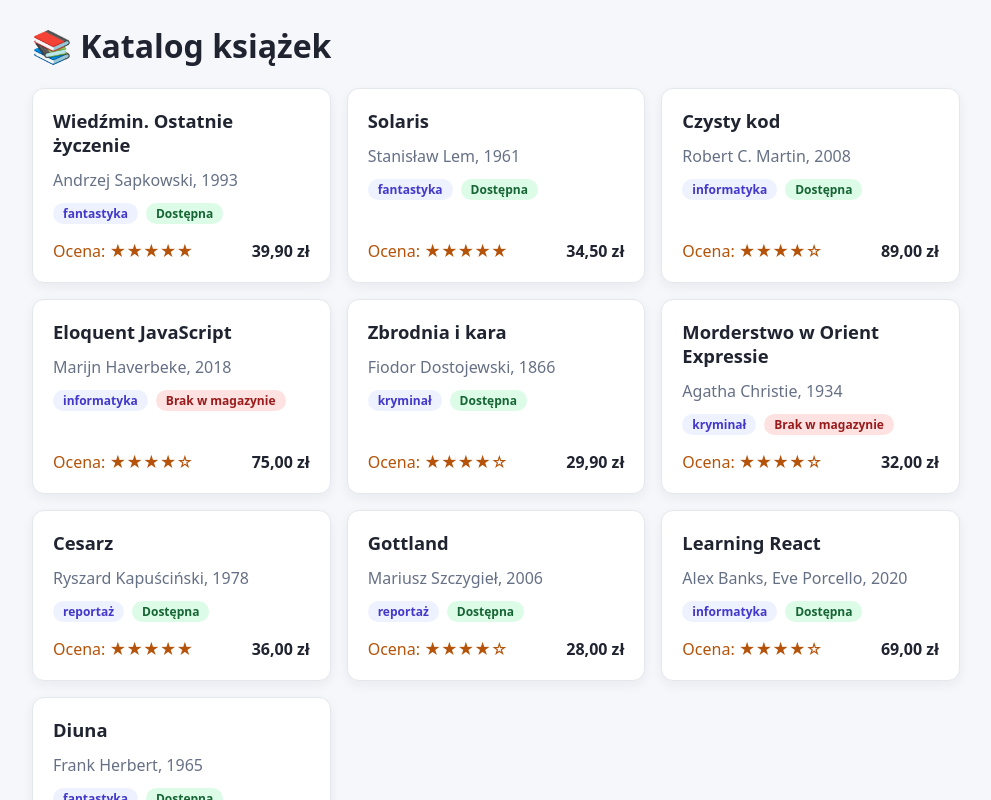
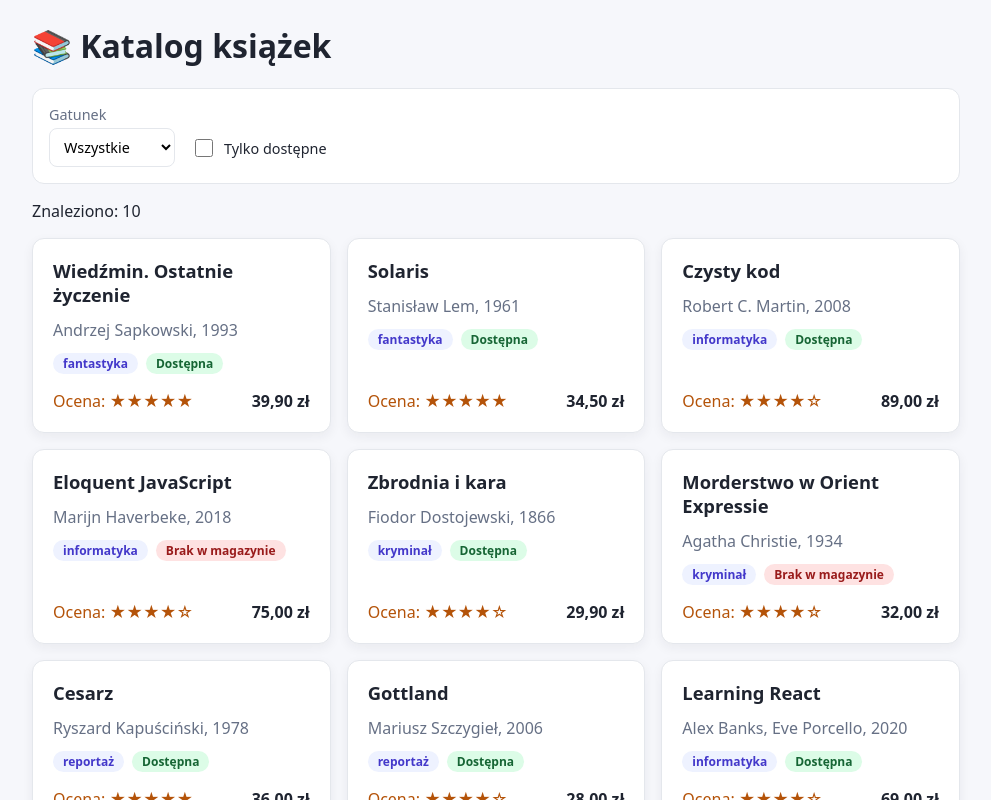
Before and after one commit to KacperNiewiadomski/frontend-frameworks-labs, a React (Vite) app: page / in a window 1280 px wide. Shown: the top 800 px of the page, without its empty margins (144-1135 px from the left). Built offline with nearby package versions, Linux system fonts and the light colour scheme.

Commit message:
feat: complete task 4 - add book filtering

```diff
--- a/src/App.tsx
+++ b/src/App.tsx
@@ -1,13 +1,30 @@
+import { useState } from "react";
+import FilterBar from "./components/FilterBar";
 import BookList from "./components/BookList";
 import { books } from "./data/books";
-
-// TODO (Zadanie 4): dodaj filtrowanie po gatunku i dostępności (komponent <FilterBar />).
+import type { GenreFilter } from "./types";
 
 export default function App() {
+  const [genre, setGenre] = useState<GenreFilter>("wszystkie");
+  const [onlyAvailable, setOnlyAvailable] = useState(false);
+
+  const visibleBooks = books.filter(
+    (book) =>
+      (genre === "wszystkie" || book.genre === genre) &&
+      (!onlyAvailable || book.available),
+  );
+
   return (
     <>
       <h1>📚 Katalog książek</h1>
-      <BookList books={books} />
+      <FilterBar
+        genre={genre}
+        onlyAvailable={onlyAvailable}
+        onGenreChange={setGenre}
+        onOnlyAvailableChange={setOnlyAvailable}
+      />
+      <p>Znaleziono: {visibleBooks.length}</p>
+      <BookList books={visibleBooks} />
     </>
   );
 }
--- /dev/null
+++ b/src/components/FilterBar.module.css
@@ -0,0 +1,25 @@
+.filters {
+  display: flex;
+  flex-wrap: wrap;
+  align-items: end;
+  gap: 16px;
+  margin-bottom: 16px;
+  padding: 16px;
+  border: 1px solid var(--border);
+  border-radius: 12px;
+  background: var(--card);
+}
+
+.checkbox {
+  display: flex;
+  flex-direction: row;
+  align-items: center;
+  gap: 8px;
+  min-height: 38px;
+  color: var(--text);
+}
+
+.checkbox input {
+  width: 18px;
+  height: 18px;
+}
--- /dev/null
+++ b/src/components/FilterBar.tsx
@@ -0,0 +1,43 @@
+import type { GenreFilter } from "../types";
+import styles from "./FilterBar.module.css";
+
+type FilterBarProps = {
+  genre: GenreFilter;
+  onlyAvailable: boolean;
+  onGenreChange: (genre: GenreFilter) => void;
+  onOnlyAvailableChange: (onlyAvailable: boolean) => void;
+};
+
+export default function FilterBar({
+  genre,
+  onlyAvailable,
+  onGenreChange,
+  onOnlyAvailableChange,
+}: FilterBarProps) {
+  return (
+    <div className={styles.filters}>
+      <label>
+        Gatunek
+        <select
+          value={genre}
+          onChange={(event) => onGenreChange(event.target.value as GenreFilter)}
+        >
+          <option value="wszystkie">Wszystkie</option>
+          <option value="fantastyka">Fantastyka</option>
+          <option value="kryminał">Kryminał</option>
+          <option value="reportaż">Reportaż</option>
+          <option value="informatyka">Informatyka</option>
+        </select>
+      </label>
+
+      <label className={styles.checkbox}>
+        <input
+          type="checkbox"
+          checked={onlyAvailable}
+          onChange={(event) => onOnlyAvailableChange(event.target.checked)}
+        />
+        Tylko dostępne
+      </label>
+    </div>
+  );
+}
--- a/src/types.ts
+++ b/src/types.ts
@@ -1,4 +1,6 @@
 export type Genre = "fantastyka" | "kryminał" | "reportaż" | "informatyka";
+
+export type GenreFilter = Genre | "wszystkie";
 
 export type Book = {
   id: number;
```
